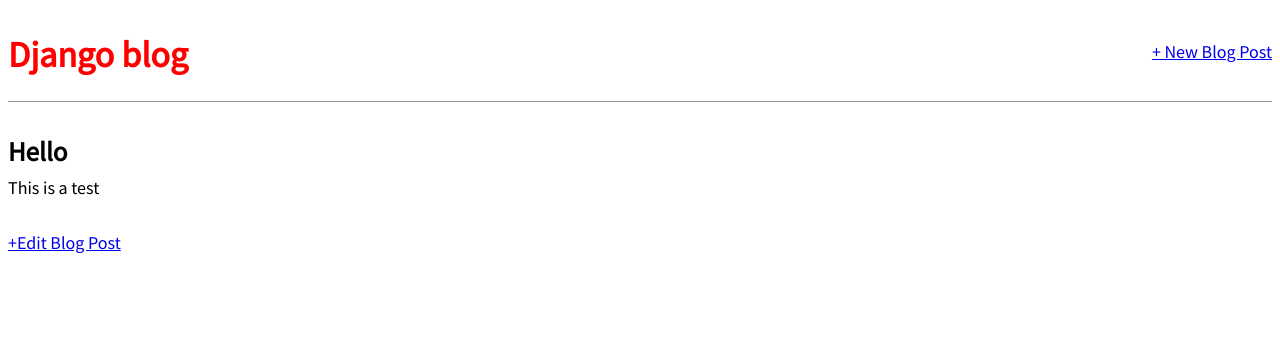
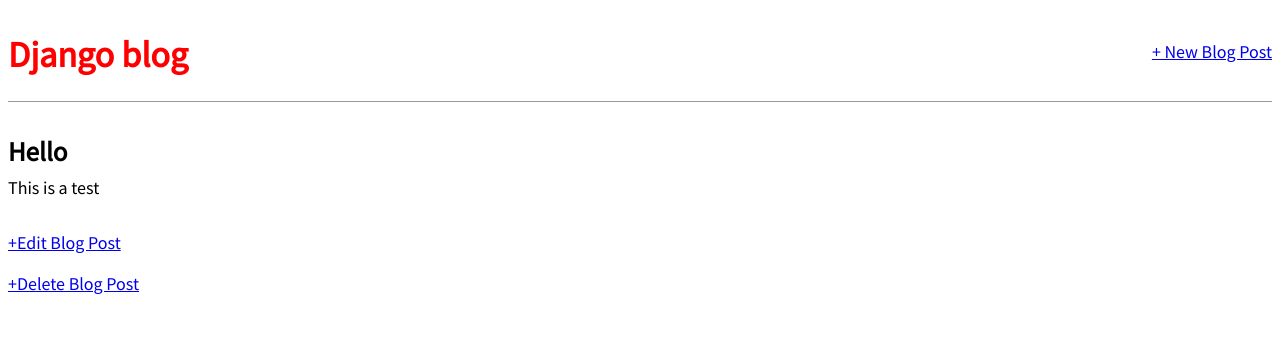
Before and after one commit to xuehua/django, a Django app: page /post/1/ in a window 1280 px wide. Shown: the top 362 px of the page. Run offline with Django 3.2, Linux system fonts and the light colour scheme; data comes from the database, SQL or seed files in the repository; both versions use the stored data as it was after the commit.

Commit message:
Modified codes to support delete post feature.

```diff
--- a/blog_project/blog/urls.py
+++ b/blog_project/blog/urls.py
@@ -1,9 +1,16 @@
 from django.urls import path
-from .views import BlogListView, BlogDetailView, BlogCreateView, BlogUpdateView
+from .views import (
+    BlogListView,
+    BlogDetailView,
+    BlogCreateView,
+    BlogUpdateView,
+    BlogDeleteView,
+)
 
 urlpatterns = [
+    path('post/<int:pk>/delete/', BlogDeleteView.as_view(), name='post_delete'),
     path('post/<int:pk>/', BlogDetailView.as_view(), name='post_detail'),
-    path('', BlogListView.as_view(), name='home'),
     path('post/new/', BlogCreateView.as_view(), name='post_new'),
     path('post/<int:pk>/edit/', BlogUpdateView.as_view(), name='post_edit'),
+    path('', BlogListView.as_view(), name='home'),
 ]
--- a/blog_project/blog/views.py
+++ b/blog_project/blog/views.py
@@ -1,6 +1,7 @@
 from django.shortcuts import render
 from django.views.generic import ListView, DetailView
-from django.views.generic.edit import CreateView, UpdateView # new
+from django.views.generic.edit import CreateView, UpdateView, DeleteView # new
+from django.urls import reverse_lazy
 
 from .models import Post
 
@@ -21,3 +22,8 @@ class BlogUpdateView(UpdateView):
     model = Post
     template_name = 'post_edit.html'
     fields = ['title', 'body']
+
+class BlogDeleteView(DeleteView):
+    model = Post
+    template_name = 'post_delete.html'
+    success_url = reverse_lazy('home')
--- a/blog_project/templates/post_detail.html
+++ b/blog_project/templates/post_detail.html
@@ -6,5 +6,6 @@
         <p>{{post.body}}</p>
     </div>
 
-    <a href="{%url 'post_edit' post.pk %}">+Edit Blog Post</a>
+    <p><a href="{%url 'post_edit' post.pk %}">+Edit Blog Post</a></p>
+    <p><a href="{%url 'post_delete' post.pk %}">+Delete Blog Post</a></p>
 {% endblock content %}
```
Also changed, not shown: blog_project/templates/post_delete.html (added, +9 -0 lines), blog_project/db.sqlite3.
